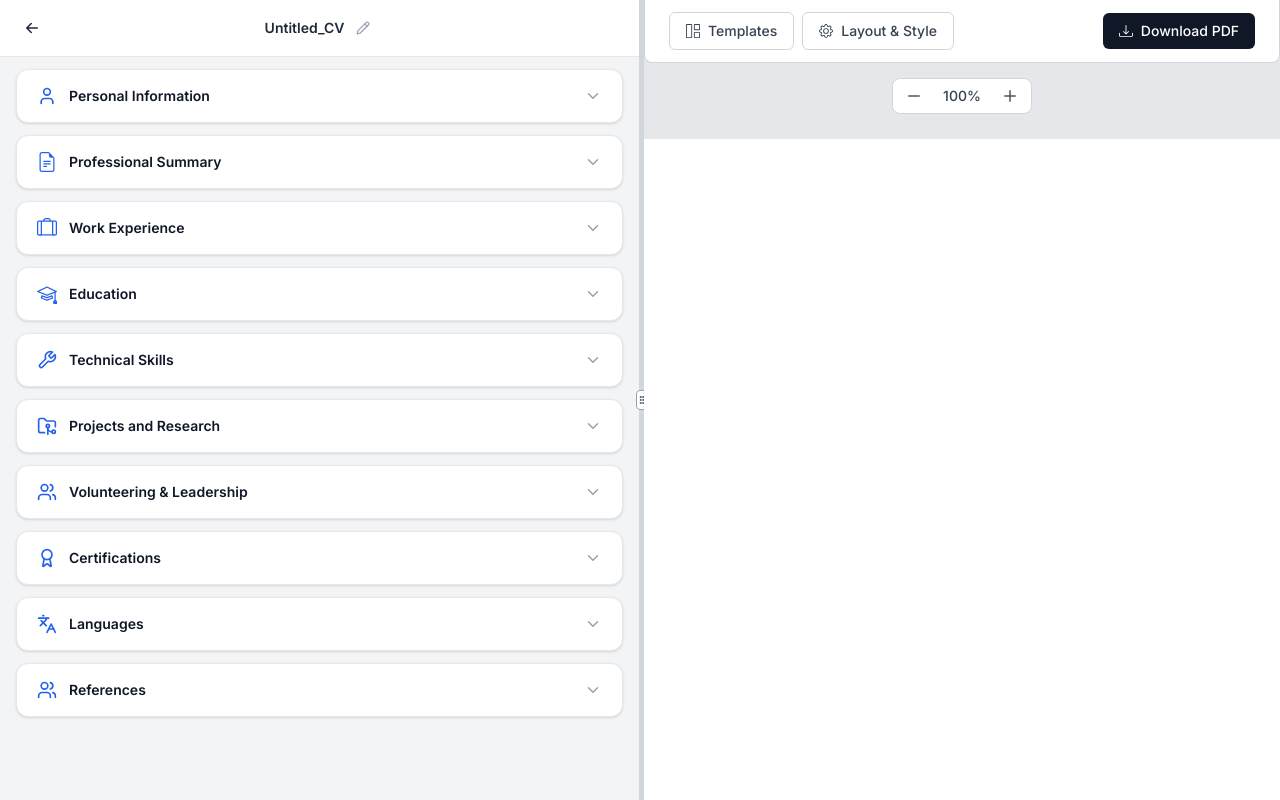
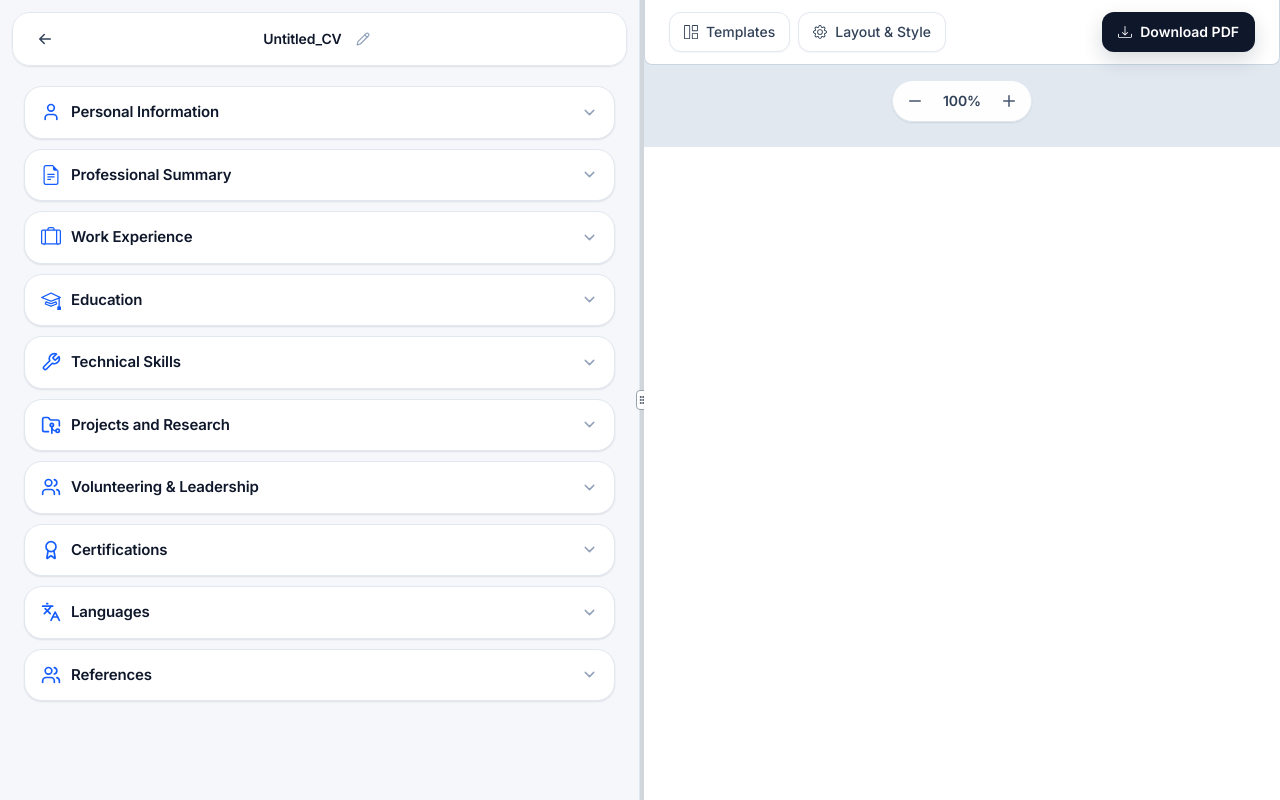
Before and after one commit to kutluyigitturk/ats-resume-builder, a Next.js app: page /builder in a window 1280 px wide. Built offline with nearby package versions, Linux system fonts and the light colour scheme.

Commit message:
Refine builder layout, section styling, and PDF/preview integration

```diff
--- a/src/app/builder/page.js
+++ b/src/app/builder/page.js
@@ -42,8 +42,7 @@ export default function Builder() {
   const [zoom, setZoom] = useState(100);
   const [builderMode, setBuilderMode] = useState("editor");
 
-  const { styleSettings, updateStyle, reorderSections, resetStyles } = useStyleSettings();
-
+  const { styleSettings, updateStyle, reorderSections } = useStyleSettings();
   const pdfExport = usePdfExport(cv, hideReferences, styleSettings);
 
   const [openSections, setOpenSections] = useState({
@@ -64,15 +63,17 @@ export default function Builder() {
   };
 
   return (
-    <div className="h-screen bg-gray-200 flex overflow-hidden">
+    <div className="flex h-screen overflow-hidden bg-slate-200">
       <div
-        className="bg-gray-100 border-r border-gray-300 overflow-y-auto h-screen"
+        className="h-screen overflow-y-auto border-r border-slate-200 bg-[#f5f7fb]"
         style={{ width: `${panelWidth}px` }}
       >
         {builderMode === "editor" ? (
           <>
             <PdfNameEditor {...pdfExport} />
 
+            <div className="w-full px-3 pb-5">
+              <div className="space-y-2.5">
                 <PersonalInfoForm
                   cv={cv}
                   updateField={cvData.updateField}
@@ -144,6 +145,8 @@ export default function Builder() {
                   isOpen={openSections.references}
                   onToggle={() => toggleSection("references")}
                 />
+              </div>
+            </div>
           </>
         ) : (
           <LayoutStylePanel
@@ -157,9 +160,9 @@ export default function Builder() {
 
       <ResizableDivider onMouseDown={handleMouseDown} />
 
-      <div className="flex-1 h-screen overflow-y-auto bg-gray-200">
-        <div className="sticky top-0 z-20 bg-gray-200 pb-[25px]">
-          <div className="max-w-[200mm] mx-auto bg-white border-x border-b border-gray-300 rounded-b-lg px-6 py-3">
+      <div className="flex-1 h-screen overflow-y-auto bg-slate-200">
+        <div className="sticky top-0 z-20 bg-slate-200 pb-[25px]">
+          <div className="mx-auto max-w-[200mm] rounded-b-lg border-x border-b border-slate-300 bg-white px-6 py-3">
             <Toolbar
               downloading={pdfExport.downloading}
               onDownloadPDF={pdfExport.handleDownloadPDF}
@@ -173,7 +176,7 @@ export default function Builder() {
           </div>
         </div>
 
-        <div className="flex justify-center items-start px-8 pb-8">
+        <div className="flex items-start justify-center px-8 pb-8">
           <div style={{ transform: `scale(${zoom / 100})`, transformOrigin: "top center" }}>
             <CVPreview
               cv={cv}
--- a/src/components/builder/PdfNameEditor.js
+++ b/src/components/builder/PdfNameEditor.js
@@ -2,17 +2,24 @@
 
 import { BackArrowIcon, PencilIcon } from "@/icons";
 
-export default function PdfNameEditor({ pdfName, setPdfName, editingName, setEditingName }) {
+export default function PdfNameEditor({
+  pdfName,
+  setPdfName,
+  editingName,
+  setEditingName,
+}) {
   return (
-    <div className="sticky top-0 z-10 bg-white border-b border-gray-200 px-4 py-3">
-      <div className="flex items-center justify-between">
-        {/* Back Button */}
-        <button className="p-1 rounded-md hover:bg-gray-100 transition-colors text-gray-800">
+    <div className="sticky top-0 z-20 bg-gradient-to-b from-[#f5f7fb] via-[#f5f7fb] to-transparent px-3 pb-2.5 pt-3">
+      <div className="w-full rounded-[18px] border border-slate-200 bg-white/95 px-4 py-2.5 shadow-[0_1px_2px_rgba(15,23,42,0.05),0_1px_2px_rgba(15,23,42,0.05)] backdrop-blur">
+        <div className="grid grid-cols-[36px_1fr_36px] items-center gap-2.5">
+          <button
+            type="button"
+            className="flex h-8 w-8 items-center justify-center rounded-lg text-slate-700 transition-colors hover:bg-slate-100"
+          >
             <BackArrowIcon />
           </button>
 
-        {/* PDF Name */}
-        <div className="flex items-center gap-2">
+          <div className="flex min-w-0 items-center justify-center gap-2">
             {editingName ? (
               <input
                 autoFocus
@@ -20,26 +27,29 @@ export default function PdfNameEditor({ pdfName, setPdfName, editingName, setEdi
                 onChange={(e) => setPdfName(e.target.value)}
                 onBlur={() => setEditingName(false)}
                 onKeyDown={(e) => e.key === "Enter" && setEditingName(false)}
-              className="text-sm font-semibold text-gray-800 border-b border-gray-400 outline-none text-center px-1 py-0.5 bg-transparent"
+                className="w-full max-w-[240px] border-b border-slate-300 bg-transparent px-1 py-0.5 text-center text-sm font-semibold text-slate-900 outline-none"
               />
             ) : (
-            <span
-              className="text-sm font-semibold text-gray-800 cursor-pointer"
+              <button
+                type="button"
                 onClick={() => setEditingName(true)}
+                className="truncate text-sm font-semibold tracking-[-0.01em] text-slate-900"
               >
                 {pdfName}
-            </span>
+              </button>
             )}
+
             <button
+              type="button"
               onClick={() => setEditingName(true)}
-            className="p-1 rounded-md hover:bg-gray-100 transition-colors text-gray-400 hover:text-gray-600"
+              className="flex h-6.5 w-6.5 shrink-0 items-center justify-center rounded-md text-slate-400 transition-colors hover:bg-slate-100 hover:text-slate-600"
             >
               <PencilIcon />
             </button>
           </div>
 
-        {/* Spacer for symmetry */}
-        <div className="w-8" />
+          <div className="h-8 w-8" />
+        </div>
       </div>
     </div>
   );
--- a/src/components/builder/Toolbar.js
+++ b/src/components/builder/Toolbar.js
@@ -4,35 +4,38 @@ import { TemplatesIcon, SettingsIcon, DownloadIcon } from "@/icons";
 
 export default function Toolbar({ downloading, onDownloadPDF, onLayoutStyle, builderMode }) {
   return (
-    <div className="flex items-center justify-between">
-      {/* Left buttons */}
-      <div className="flex gap-2">
-        <button className="inline-flex items-center gap-2 border border-gray-300 rounded-md bg-white px-4 py-2 text-gray-700 text-sm font-medium transition-all duration-200 hover:bg-gray-900 hover:text-white hover:border-gray-900">
+    <div className="flex items-center justify-between gap-4">
+      <div className="flex items-center gap-2">
+        <button
+          type="button"
+          className="inline-flex h-10 items-center gap-2 rounded-xl border border-slate-200 bg-white px-3.5 text-sm font-medium text-slate-700 shadow-[0_1px_2px_rgba(15,23,42,0.04)] transition-all duration-200 hover:border-slate-300 hover:bg-slate-50"
+        >
           <TemplatesIcon />
-          Templates
+          <span>Templates</span>
         </button>
 
         <button
+          type="button"
           onClick={onLayoutStyle}
-          className={`inline-flex items-center gap-2 border rounded-md px-4 py-2 text-sm font-medium transition-all duration-200 ${
+          className={`inline-flex h-10 items-center gap-2 rounded-xl border px-3.5 text-sm font-medium transition-all duration-200 ${
             builderMode === "layout"
-              ? "bg-gray-900 text-white border-gray-900"
-              : "border-gray-300 bg-white text-gray-700 hover:bg-gray-900 hover:text-white hover:border-gray-900"
+              ? "border-slate-900 bg-slate-900 text-white shadow-[0_6px_16px_rgba(15,23,42,0.16)]"
+              : "border-slate-200 bg-white text-slate-700 shadow-[0_1px_2px_rgba(15,23,42,0.04)] hover:border-slate-300 hover:bg-slate-50"
           }`}
         >
           <SettingsIcon />
-          Layout & Style
+          <span>Layout & Style</span>
         </button>
       </div>
 
-      {/* Download PDF */}
       <button
+        type="button"
         onClick={onDownloadPDF}
         disabled={downloading}
-        className="inline-flex items-center gap-2 rounded-md bg-gray-900 px-4 py-2 text-white text-sm font-medium transition-all duration-200 hover:bg-gray-700 disabled:opacity-50 disabled:cursor-not-allowed"
+        className="inline-flex h-10 items-center gap-2 rounded-xl bg-slate-900 px-4 text-sm font-semibold text-white shadow-[0_8px_20px_rgba(15,23,42,0.16)] transition-all duration-200 hover:bg-slate-800 disabled:cursor-not-allowed disabled:opacity-50 disabled:shadow-none"
       >
         <DownloadIcon />
-        {downloading ? "Generating..." : "Download PDF"}
+        <span>{downloading ? "Generating..." : "Download PDF"}</span>
       </button>
     </div>
   );
--- a/src/components/builder/ZoomControls.js
+++ b/src/components/builder/ZoomControls.js
@@ -7,23 +7,32 @@ export default function ZoomControls({ zoom, setZoom }) {
   const zoomIn = () => setZoom((prev) => Math.min(prev + ZOOM_STEP, ZOOM_MAX));
   const zoomOut = () => setZoom((prev) => Math.max(prev - ZOOM_STEP, ZOOM_MIN));
 
+  const isMin = zoom <= ZOOM_MIN;
+  const isMax = zoom >= ZOOM_MAX;
+
   return (
     <div className="flex justify-center">
-      <div className="inline-flex items-center gap-1 bg-white border border-gray-300 rounded-lg px-2 py-1">
+      <div className="inline-flex items-center gap-1 rounded-full border border-slate-200 bg-white/95 px-1.5 py-1 shadow-[0_1px_2px_rgba(15,23,42,0.05),0_1px_2px_rgba(15,23,42,0.05)] backdrop-blur">
         <button
+          type="button"
           onClick={zoomOut}
-          className="p-1 rounded hover:bg-gray-100 text-gray-600 transition-colors"
+          disabled={isMin}
+          aria-label="Zoom out"
+          className="flex h-8 w-8 items-center justify-center rounded-full text-slate-600 transition-colors hover:bg-slate-100 disabled:cursor-not-allowed disabled:text-slate-300 disabled:hover:bg-transparent"
         >
           <ZoomOutIcon />
         </button>
 
-        <span className="px-3 text-sm font-medium text-gray-700 select-none min-w-[48px] text-center">
+        <span className="min-w-[54px] select-none text-center text-sm font-semibold tracking-[-0.01em] text-slate-700">
           {zoom}%
         </span>
 
         <button
+          type="button"
           onClick={zoomIn}
-          className="p-1 rounded hover:bg-gray-100 text-gray-600 transition-colors"
+          disabled={isMax}
+          aria-label="Zoom in"
+          className="flex h-8 w-8 items-center justify-center rounded-full text-slate-600 transition-colors hover:bg-slate-100 disabled:cursor-not-allowed disabled:text-slate-300 disabled:hover:bg-transparent"
         >
           <ZoomInIcon />
         </button>
--- a/src/components/layout-style/LayoutStylePanel.js
+++ b/src/components/layout-style/LayoutStylePanel.js
@@ -13,18 +13,24 @@ export default function LayoutStylePanel({
 }) {
   return (
     <div className="h-full">
-      {/* Header — matches PdfNameEditor style */}
-      <div className="sticky top-0 z-10 bg-white border-b border-gray-200 px-4 py-3">
+      <div className="sticky top-0 z-20 bg-gradient-to-b from-[#f5f7fb] via-[#f5f7fb] to-transparent px-3 pb-0 pt-3">
+        <div className="mx-3 mt-2.5 mb-0 overflow-hidden rounded-[18px] border border-slate-200 bg-white shadow-[0_1px_2px_rgba(15,23,42,0.05),0_1px_2px_rgba(15,23,42,0.05)]">
           <button
+            type="button"
             onClick={onBack}
-          className="flex items-center gap-2 px-3 py-2 rounded-lg border border-gray-200 bg-white text-sm font-semibold text-gray-800 hover:bg-gray-50 transition-colors"
+            className="flex w-full items-center gap-2.5 px-4 py-3.5 text-left transition-colors hover:bg-slate-50/80"
           >
+            <span className="flex shrink-0 items-center justify-center text-slate-700">
               <BackArrowIcon />
+            </span>
+
+            <span className="truncate text-[15px] font-semibold tracking-[-0.01em] text-slate-900">
               Back to Editor
+            </span>
           </button>
         </div>
+      </div>
 
-      {/* Content */}
       <FormattingSection
         styleSettings={styleSettings}
         updateStyle={updateStyle}
--- a/src/components/ui/Section.js
+++ b/src/components/ui/Section.js
@@ -3,56 +3,78 @@
 import { useState } from "react";
 import { ChevronDownIcon } from "@/icons";
 
-// Reusable accordion section with optional tips dropdown
 export default function Section({ title, icon, isOpen, onToggle, tips, children }) {
   const [tipsOpen, setTipsOpen] = useState(false);
 
   return (
-    <div className="mx-4 my-3 bg-white rounded-xl border border-gray-200 shadow-sm overflow-hidden">
+    <section
+      className={`mx-3 my-2.5 overflow-hidden rounded-[18px] border bg-white transition-all duration-200 ${
+        isOpen
+          ? "border-blue-200 shadow-[inset_0_2px_0_rgba(59,130,246,0.85),0_10px_24px_rgba(37,99,235,0.06)]"
+          : "border-slate-200 shadow-[0_1px_2px_rgba(15,23,42,0.05),0_1px_2px_rgba(15,23,42,0.05)]"
+      }`}
+    >
       <button
+        type="button"
         onClick={onToggle}
-        className="w-full flex justify-between items-center py-4 px-5 hover:bg-gray-50 text-left transition-colors"
+        className={`flex w-full items-center justify-between px-4 py-3.5 text-left transition-colors ${
+          isOpen ? "bg-blue-50/[0.35]" : "hover:bg-slate-50/80"
+        }`}
       >
-        <div className="flex items-center gap-3">
-          {icon && <span style={{ color: "rgb(37, 99, 235)" }}>{icon}</span>}
-          <span className="font-semibold text-gray-900 text-sm">{title}</span>
+        <div className="flex min-w-0 items-center gap-2.5">
+          {icon && <span className="flex shrink-0 items-center justify-center text-blue-600">{icon}</span>}
+
+          <span className="truncate text-[15px] font-semibold tracking-[-0.01em] text-slate-900">
+            {title}
+          </span>
         </div>
-        <span className={`text-gray-400 transition-transform duration-200 ${isOpen ? "rotate-180" : ""}`}>
-          <ChevronDownIcon />
+
+        <span
+          className={`shrink-0 transition-all duration-200 ${
+            isOpen ? "rotate-180 text-blue-500" : "text-slate-400"
+          }`}
+        >
+          <ChevronDownIcon size={17} />
         </span>
       </button>
 
       {isOpen && (
-        <div className="px-5 pb-5 border-t border-gray-100">
-          {/* Tips and Recommendations */}
+        <div className="border-t border-slate-100 bg-white px-4 pb-4 pt-3">
           {tips && (
-            <div className="mt-4 mb-4 border border-gray-200 rounded-lg overflow-hidden">
+            <div className="mb-5 overflow-hidden rounded-lg border border-slate-200 bg-white">
               <button
-                onClick={() => setTipsOpen(!tipsOpen)}
-                className="w-full flex justify-between items-center px-4 py-2.5 text-left hover:bg-gray-50 transition-colors"
+                type="button"
+                onClick={() => setTipsOpen((prev) => !prev)}
+                className="flex w-full cursor-pointer items-center justify-between px-4 py-3 text-left"
               >
-                <span className="text-sm font-medium text-gray-700">Tips and Recommendations</span>
-                <span className={`text-gray-400 transition-transform duration-200 ${tipsOpen ? "rotate-180" : ""}`}>
-                  <ChevronDownIcon size={16} />
+                <span className="text-sm font-medium text-slate-700">
+                  Tips and Recommendations
+                </span>
+
+                <span
+                  className={`text-slate-400 transition-transform duration-200 ${
+                    tipsOpen ? "rotate-180" : ""
+                  }`}
+                >
+                  <ChevronDownIcon size={15} />
                 </span>
               </button>
+
               {tipsOpen && (
-                <div className="px-4 pb-3 border-t border-gray-100">
-                  <ul className="mt-2 space-y-1.5">
-                    {tips.map((tip, i) => (
-                      <li key={i} className="text-xs text-gray-600 flex gap-2">
-                        <span className="text-gray-400">•</span>
-                        {tip}
-                      </li>
-                    ))}
-                  </ul>
+                <div className="px-4 pb-4 space-y-2">
+                  {tips.map((tip, index) => (
+                    <div key={index} className="text-sm text-gray-700">
+                      • {tip}
+                    </div>
+                  ))}
                 </div>
               )}
             </div>
           )}
+
           {children}
         </div>
       )}
-    </div>
+    </section>
   );
 }
```
Lines whose indentation alone changed are shown as unchanged.
